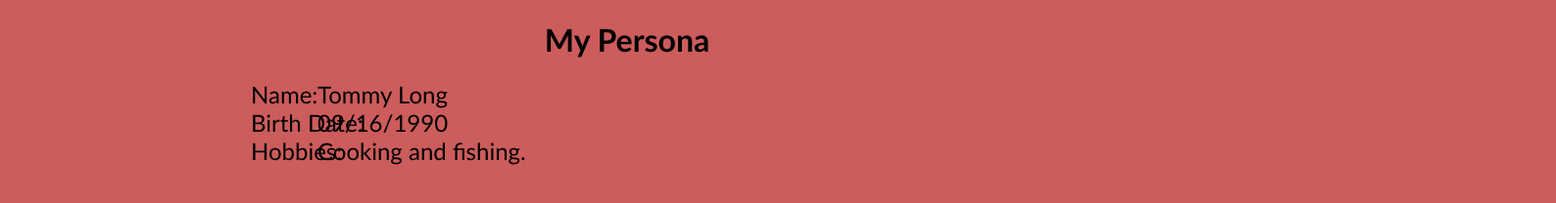
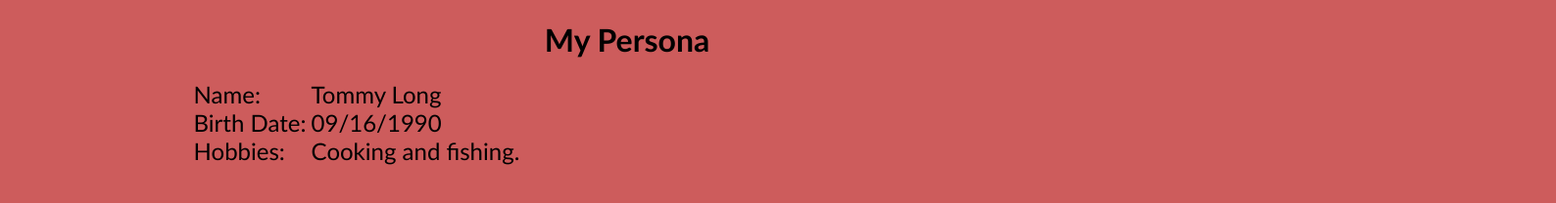
Before and after one commit to lemon07r/my_persona, a plain HTML site: page index.html in a window 1280 px wide. Shown: the whole page at 98% size, 1588 px wide, since content can reach past the window. Drawn offline with Linux system fonts and the light colour scheme.

Commit message:
rev3
fixed css flexbox

```diff
--- a/styles.css
+++ b/styles.css
@@ -6,19 +6,16 @@ body {
 
 .wrapper {
     display: flex;
-    flex-direction: row;
-    justify-content: left;
     font-size: 150%;
+    position: relative;
+    left: 15%;
 }
 
-.form {
-    position: absolute;
-    left: 20%;
-    flex-wrap: wrap;
-}
+
 
 .input {
-    position: relative;
-    left: 25%;
-    flex-grow: 1;
+
+    justify-content: right;
+    position: absolute;
+    left: 120px;
 }
```
